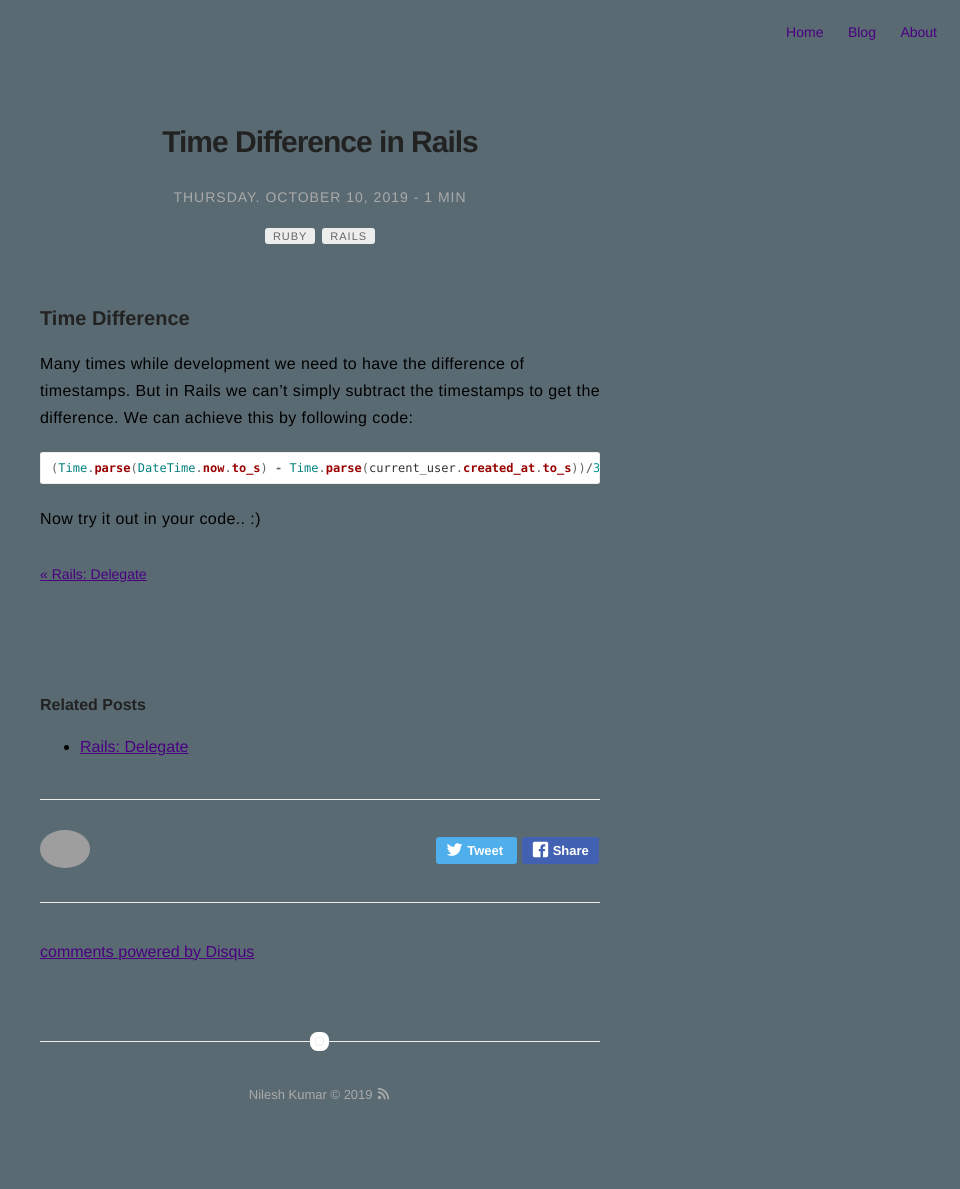
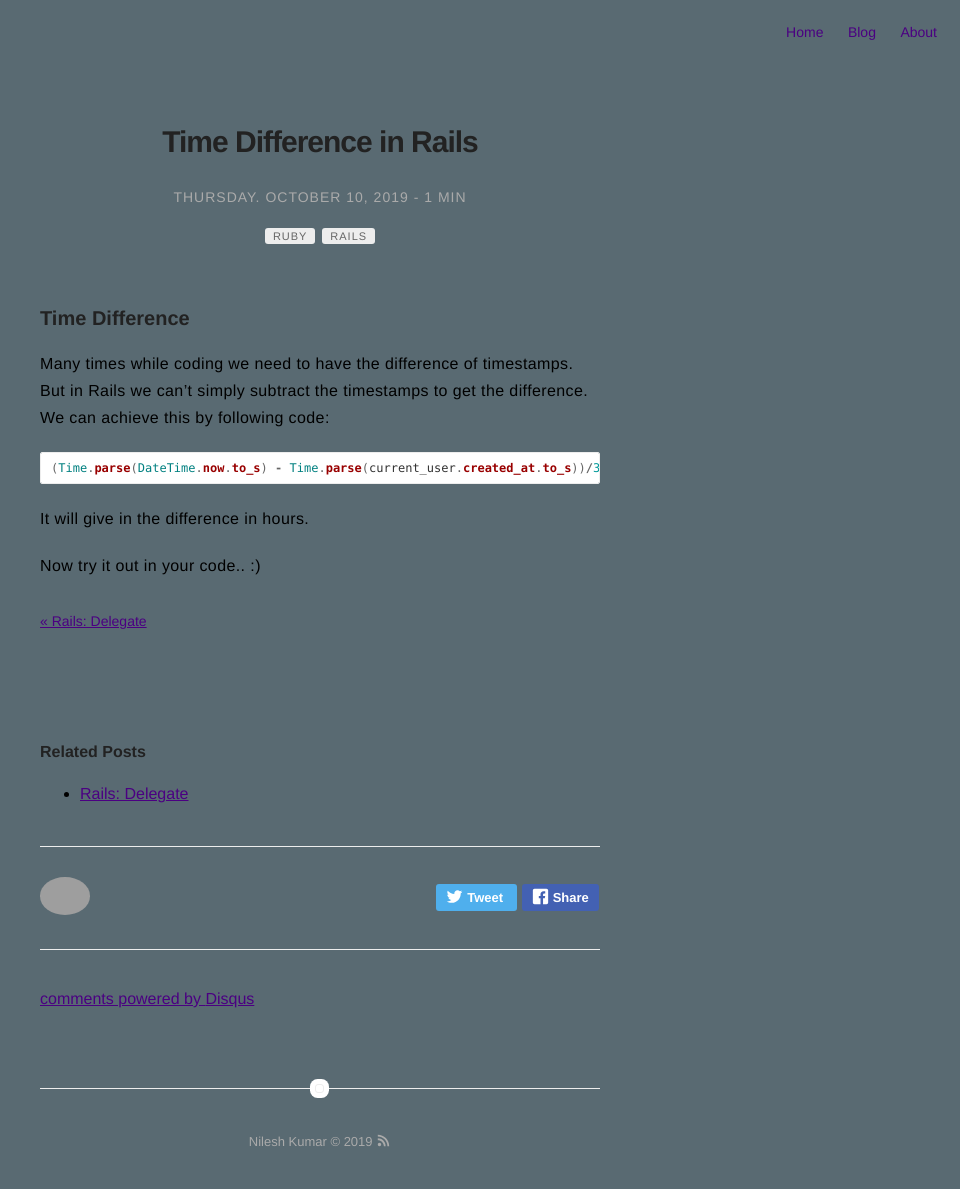
Before and after one commit to nileshkumar/nileshkumar.github.io, a Jekyll site: the page built from _posts/2019-10-10-second-post.markdown, in a window 1280 px wide. Shown: the whole page, without its empty margins (320-1280 px from the left). Built offline with Jekyll 4.4.1, drawn with Linux system fonts in a browser that asks for light colours; comment, search, counter and statistics services are not loaded; before the commit the page ends 1142 px from its top, so only the background shows below that; grey boxes are pictures that could not be loaded.

Commit message:
add minor change

```diff
--- a/_posts/2019-10-10-second-post.markdown
+++ b/_posts/2019-10-10-second-post.markdown
@@ -13,10 +13,12 @@ description: Time difference in rails
 permalink: blog/:title/
 ---
 ### Time Difference
-Many times while development we need to have the difference of timestamps. But in Rails we can’t simply subtract the timestamps to get the difference.
+Many times while coding we need to have the difference of timestamps. But in Rails we can’t simply subtract the timestamps to get the difference.
 We can achieve this by following code:
 {% highlight ruby %}
 (Time.parse(DateTime.now.to_s) - Time.parse(current_user.created_at.to_s))/3600
 {% endhighlight %}
 
+It will give in the difference in hours.  <br/>
+
 Now try it out in your code..  :)
```
